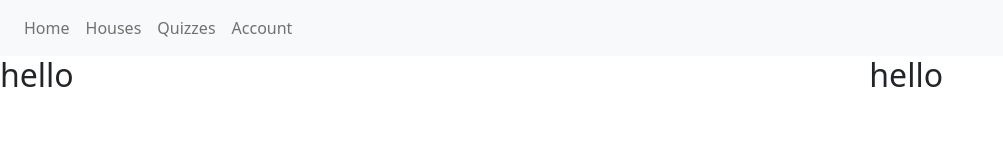
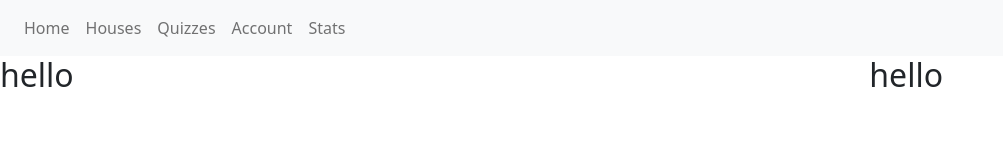
Before and after one commit to jbasquez/projectHomebase, a React (Create React App) app in the folder project-homebase/: page / in a window 1280 px wide. Shown: the top 160 px of the page, without its empty margins (0-1003 px from the left). Built offline with nearby package versions, Linux system fonts and the light colour scheme.

Commit message:
added stats

```diff
--- a/project-homebase/src/components/navBar.js
+++ b/project-homebase/src/components/navBar.js
@@ -11,6 +11,7 @@ function NavBar(){
                     <Link to="/projects" className="nav-link">Houses</Link>
                     <Link to="/projects" className="nav-link">Quizzes</Link>
                     <Link to="/projects" className="nav-link">Account</Link>
+                    <Link to="/stats" className="nav-link">Stats</Link>
                 </ul>
             </div>
         </nav>
```
